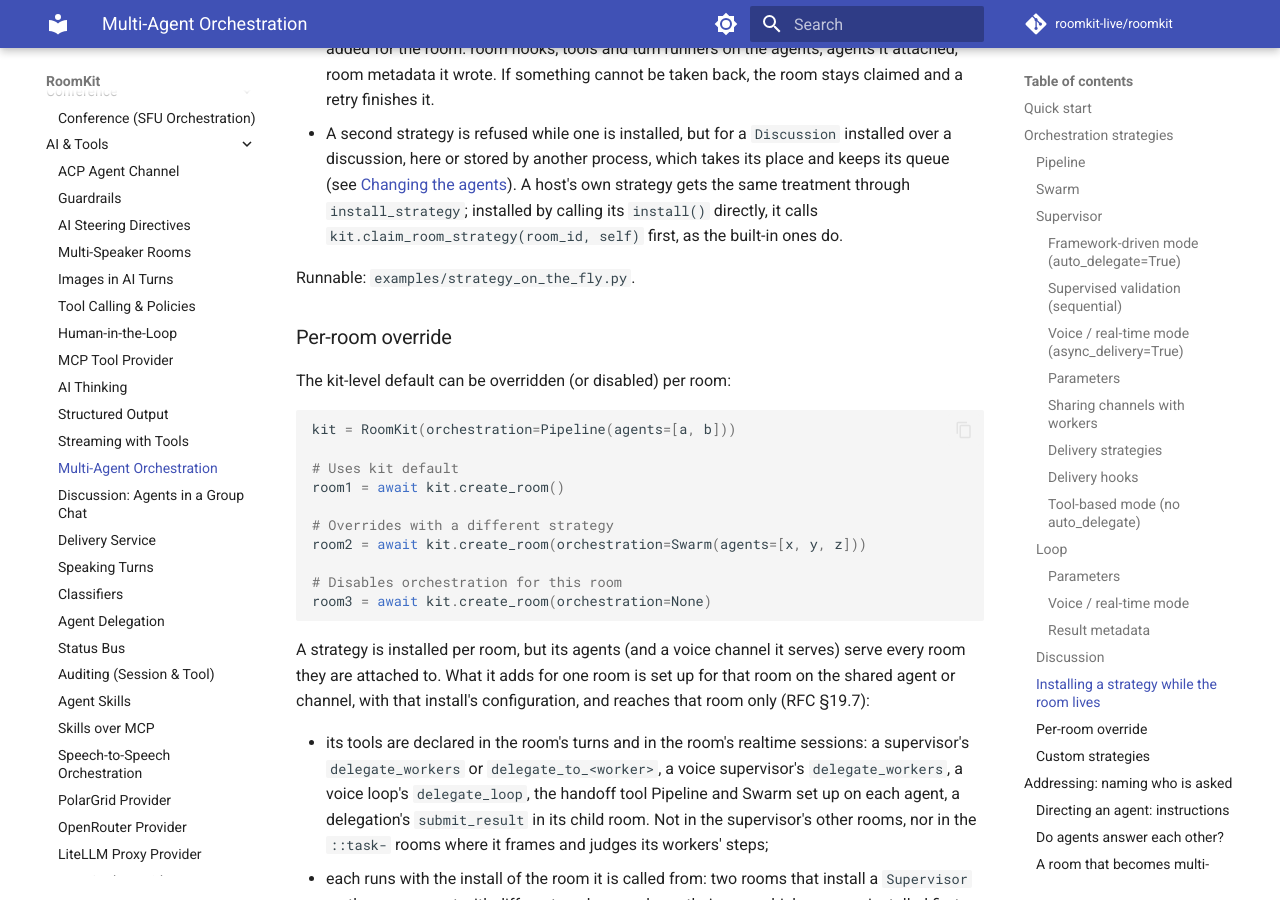
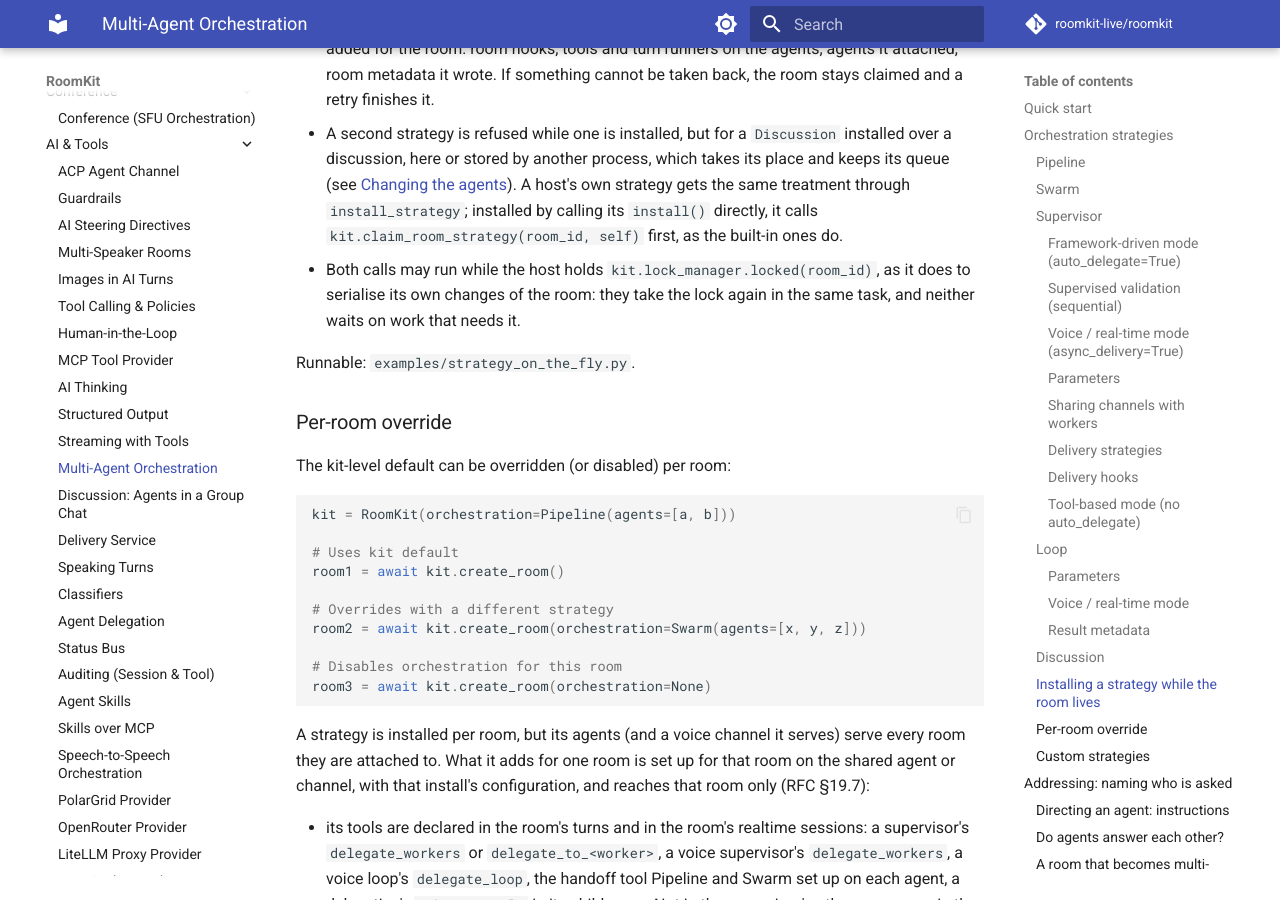
Before and after one commit to roomkit-live/roomkit-docs, an MkDocs documentation site: the page built from docs/guides/orchestration.md, in a window 1280 px wide and 900 px high, scrolled down 12170 px. Built offline with MkDocs 1.6.1 and Material for MkDocs 9.7.7, drawn with Linux system fonts in a browser that asks for light colours; comment, search, counter and statistics services are not loaded.

Commit message:
docs(orchestration): install and uninstall a strategy under the room lock, per review (RMK-778)

```diff
--- a/docs/guides/orchestration.md
+++ b/docs/guides/orchestration.md
@@ -471,6 +471,9 @@ kit.room_strategy(room_id)                                          # the instal
   strategy gets the same treatment through `install_strategy`; installed by
   calling its `install()` directly, it calls
   `kit.claim_room_strategy(room_id, self)` first, as the built-in ones do.
+- Both calls may run while the host holds `kit.lock_manager.locked(room_id)`,
+  as it does to serialise its own changes of the room: they take the lock
+  again in the same task, and neither waits on work that needs it.
 
 Runnable: `examples/strategy_on_the_fly.py`.
 
```
